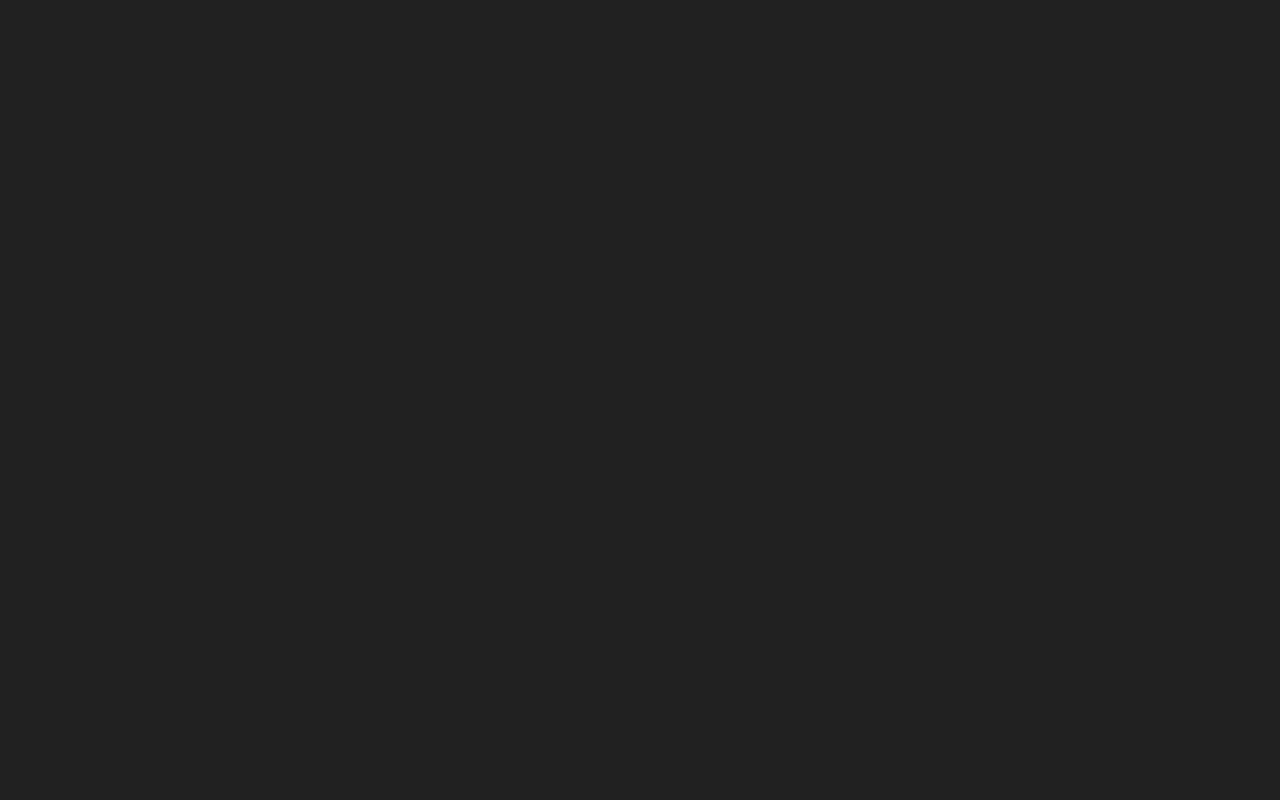
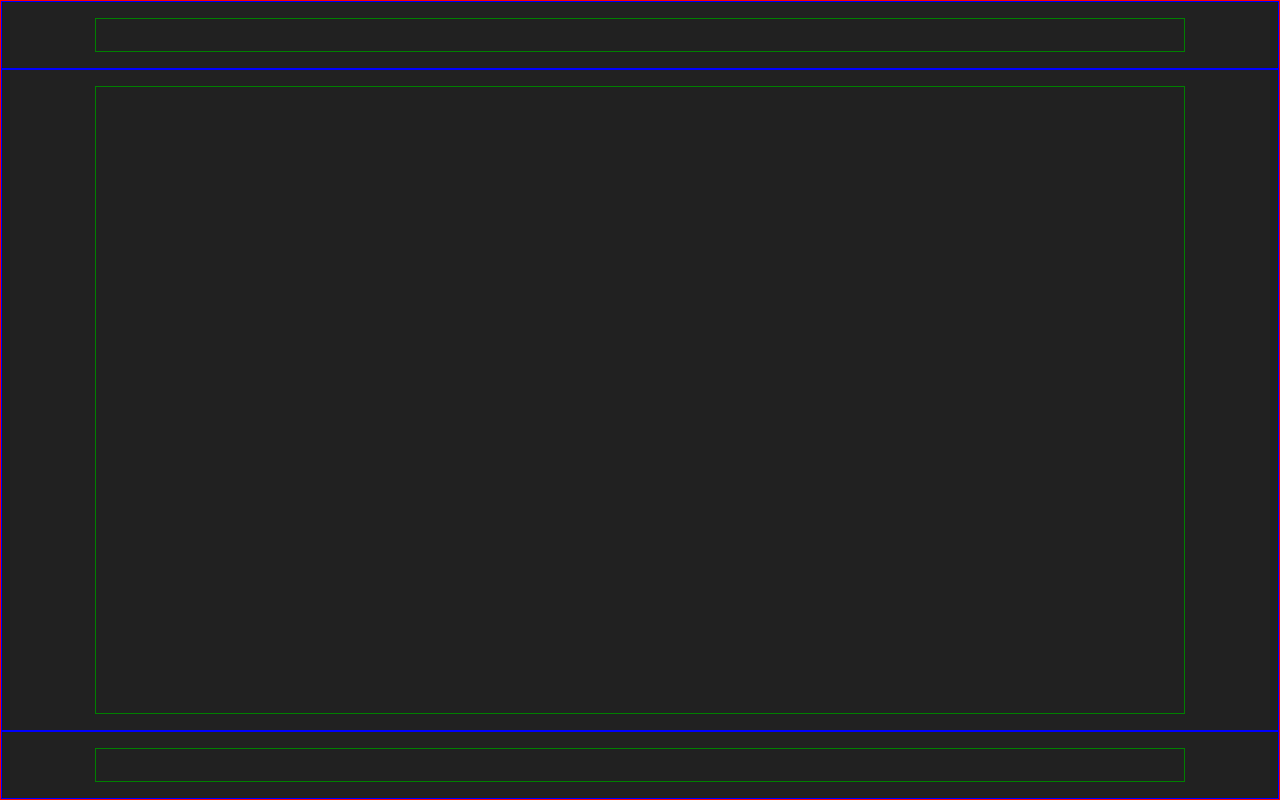
Before and after one commit to hsno68/responsive-homepage, a website built with webpack: page src/html/template.html in a window 1280 px wide. Built offline with nearby package versions, Linux system fonts and the light colour scheme; a web font is replaced by a local one.

Commit message:
Create page layout

```diff
--- a/src/css/styles.css
+++ b/src/css/styles.css
@@ -7,7 +7,8 @@
 }
 
 body {
-  height: 100vh;
+  min-height: 100vh;
+  min-height: 100svh;
   font-family:
     "Playfair Display",
     Roboto,
@@ -22,4 +23,23 @@ body {
     "Helvetica Neue",
     sans-serif;
   background-color: #212121;
+  display: grid;
+  grid-template-rows: auto 1fr auto;
+  border: 1px solid red;
 }
+
+header,
+main,
+footer {
+  max-width: 100%;
+  padding: 1rem 2rem;
+  display: flex;
+  justify-content: center;
+  border: 1px solid blue;
+}
+
+.container {
+  width: clamp(320px, 90%, 1200px);
+  padding: 1rem;
+  border: 1px solid green;
+}
--- a/src/html/template.html
+++ b/src/html/template.html
@@ -10,8 +10,14 @@
   </head>
 
   <body>
-    <header></header>
-    <main></main>
-    <footer></footer>
+    <header>
+      <div class="container"></div>
+    </header>
+    <main>
+      <div class="container"></div>
+    </main>
+    <footer>
+      <div class="container"></div>
+    </footer>
   </body>
 </html>
```
